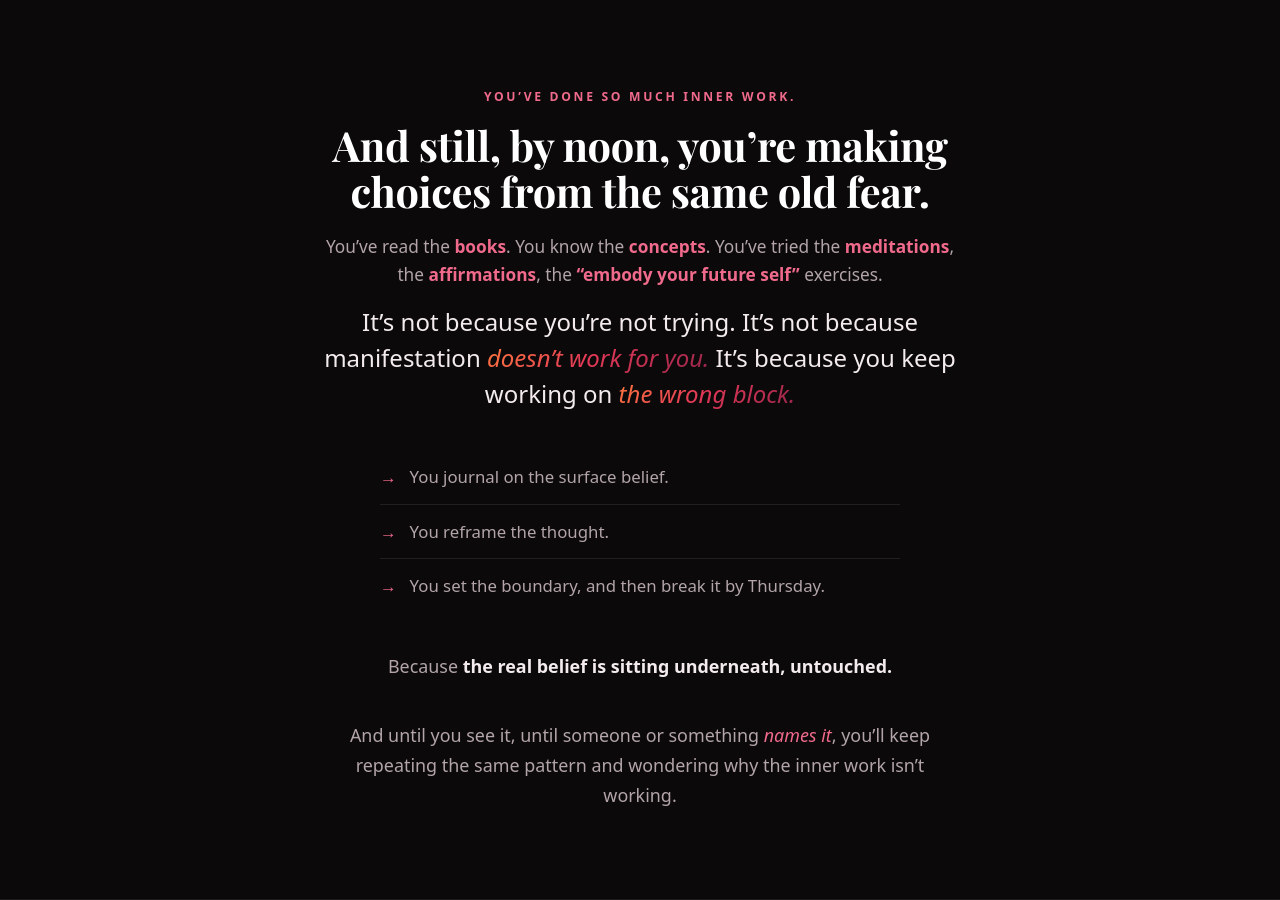
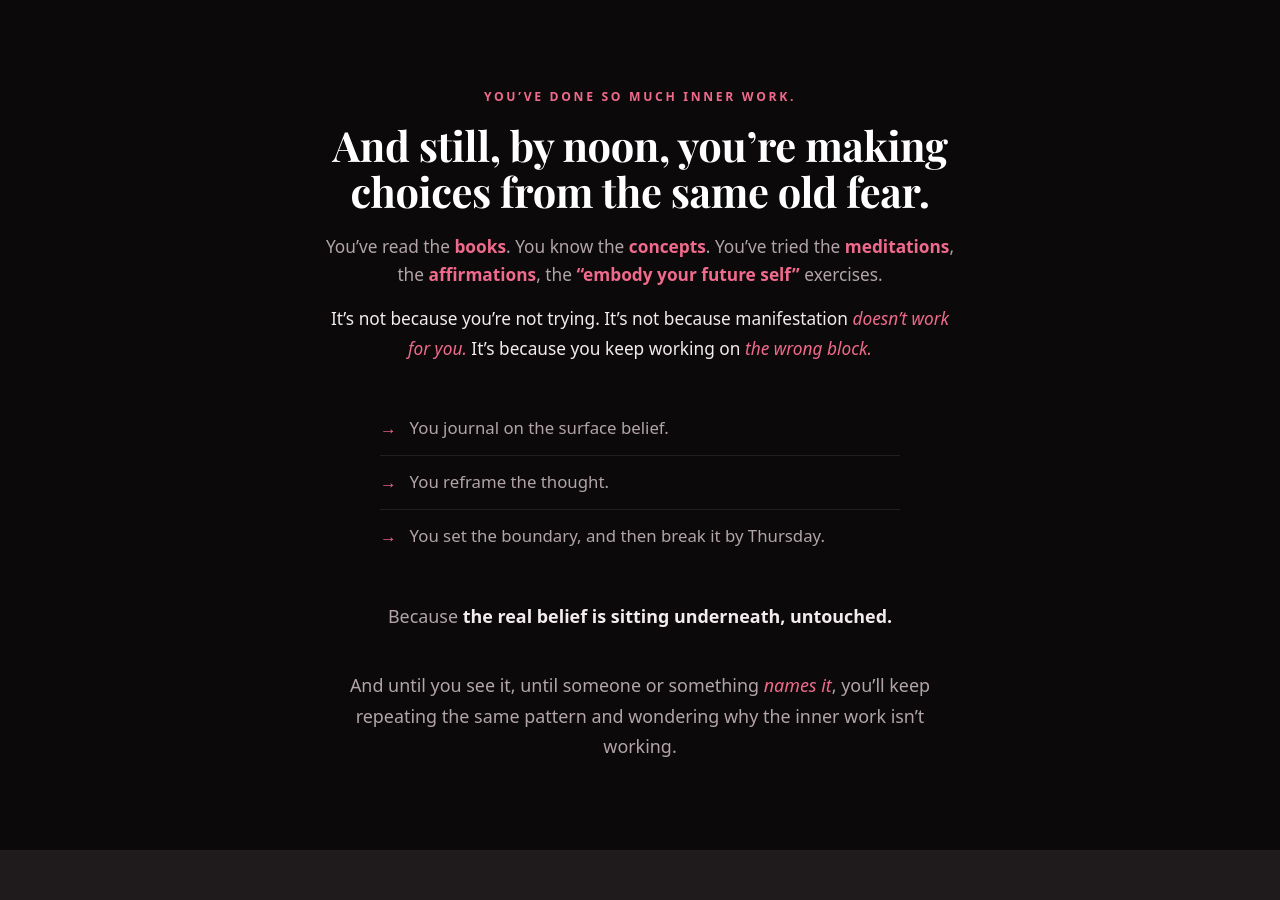
Before and after one commit to lenaskogheim/celestial-blueprint, a Flask app: page /identity-recode-new in a window 1280 px wide. Shown: the part 1655-2555 px from the top of the page. Run offline with Flask 3, Linux system fonts and the light colour scheme; some web fonts are replaced.

Commit message:
Section 3: match pull-quote size to body copy, pink accents (not gradient)
Co-Authored-By: Claude Opus 4.8 <noreply@anthropic.com>

```diff
--- a/templates/identity_recode_new.html
+++ b/templates/identity_recode_new.html
@@ -243,9 +243,9 @@ footer a:hover { color: #fff; }
 /* ── PROBLEM-MIRROR ── */
 .hl { color: var(--pink-glow); font-weight: 600; }
 .struggle-intro .eyebrow, .struggle-intro .section-title, .struggle-intro > .wrap-wide > .lead { max-width: 640px; margin-left: auto; margin-right: auto; }
-.mirror-pull { max-width: 640px; margin: 0 auto 2.4rem; font-size: clamp(1.2rem, 2.4vw, 1.5rem); line-height: 1.5; color: var(--light); }
+.mirror-pull { max-width: 640px; margin: 0 auto 2.4rem; font-size: 1.08rem; line-height: 1.7; color: var(--light); }
 .checklist.arrow li::before { content: '\2192'; }
-.mirror-pull .accent { background: var(--grad-warm); -webkit-background-clip: text; background-clip: text; -webkit-text-fill-color: transparent; font-style: italic; }
+.mirror-pull .accent { color: var(--pink-glow); font-style: italic; }
 .mirror-close { max-width: 620px; margin: 2.4rem auto 0; font-size: 1.12rem; line-height: 1.7; color: var(--light-muted); }
 .mirror-close strong { color: var(--light); font-weight: 700; }
 .mirror-close em { color: var(--pink-glow); font-style: italic; }
```
